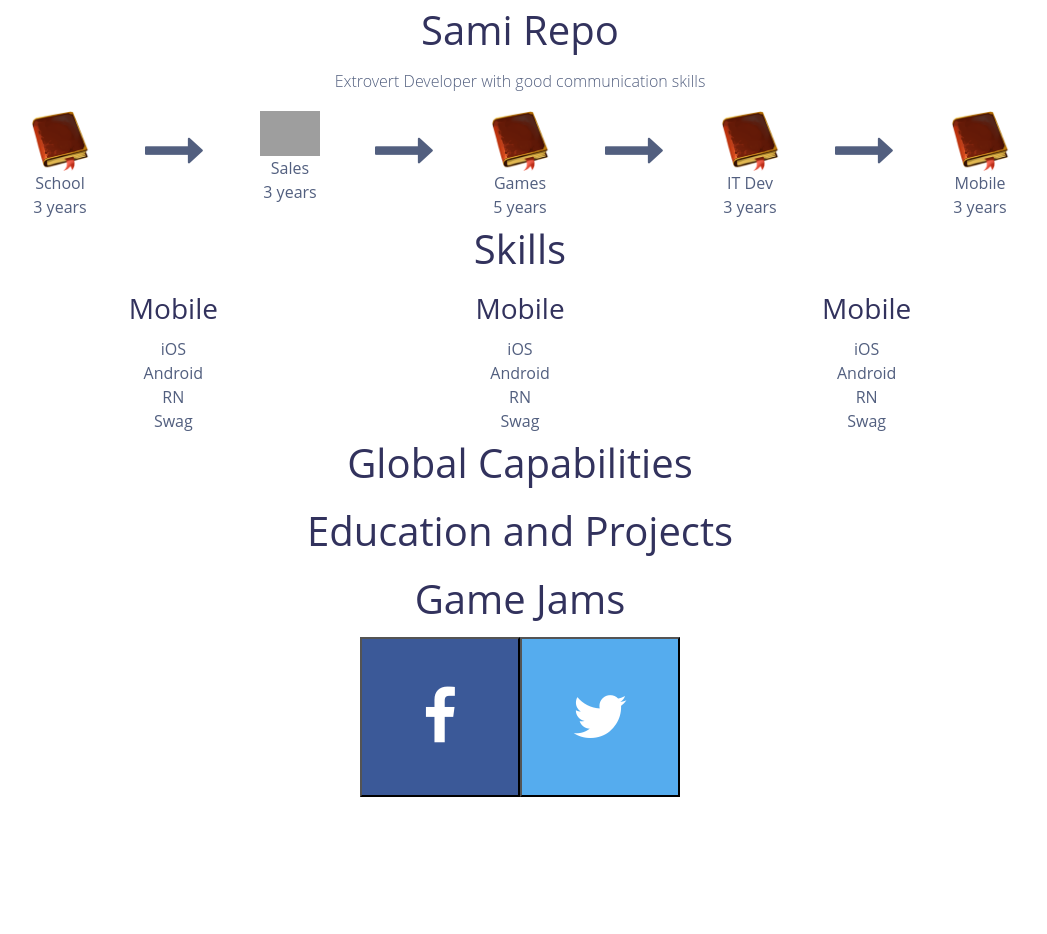
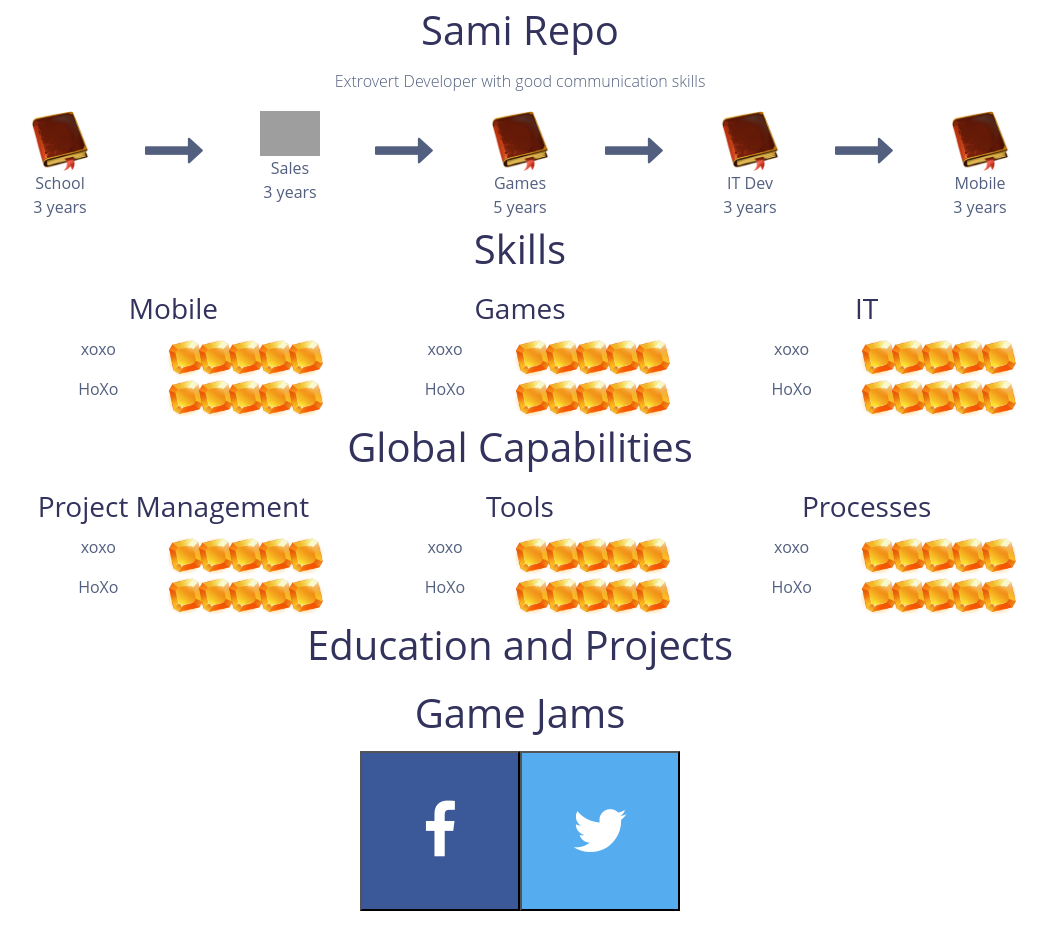
Before and after one commit to tunderix/CodeFu, a Gatsby site: page / in a window 1280 px wide. Shown: the whole page, without its empty margins (120-1167 px from the left). Before the commit the page ends 820 px from the top, so only its background shows below. Built offline with nearby package versions, Linux system fonts and the light colour scheme; Gatsby itself is replaced by a stand-in of ours; grey boxes are pictures that could not be loaded.

Commit message:
Added Skill Categories and data set for Skills and Capabilities

```diff
--- a/src/components/CapabilitiesSection/index.js
+++ b/src/components/CapabilitiesSection/index.js
@@ -1,11 +1,20 @@
 import React from "react";
 import styled from "styled-components";
+import SkillCategory from "../Common/SkillCategory";
 
 const Capabilities = styled.div``;
+const SkillsContainer = styled.div``;
 
 const CapabilitiesSection = () => (
   <Capabilities>
     <h1>Global Capabilities</h1>
+    <SkillsContainer className="container">
+      <div className="row">
+        <SkillCategory header="Project Management"></SkillCategory>
+        <SkillCategory header="Tools"></SkillCategory>
+        <SkillCategory header="Processes"></SkillCategory>
+      </div>
+    </SkillsContainer>
   </Capabilities>
 );
 
--- /dev/null
+++ b/src/components/Common/SkillCategory/SkillRow.js
@@ -0,0 +1,37 @@
+import React from "react";
+import styled from "styled-components";
+import { string, number } from "prop-types";
+import Gem from "../../../assets/img/codeFuIcons/04.png";
+
+const Skill = styled.div`
+  justify-content: center;
+`;
+
+const StyledSkillIcon = styled.img`
+  width: 40px;
+  height: 40px;
+`;
+
+const SkillIcon = () => (
+  <div className="col-1">
+    <StyledSkillIcon src={Gem}></StyledSkillIcon>
+  </div>
+);
+
+const SkillCategory = ({ skillTitle, skillValue }) => (
+  <Skill className="row">
+    <div className="col-4">{skillTitle}</div>
+    {Array.from(Array(skillValue)).map(() => SkillIcon())}
+  </Skill>
+);
+
+SkillCategory.defaultProps = {
+  skillTitle: "xxx",
+  skillValue: 2
+};
+SkillCategory.propTypes = {
+  skillTitle: string,
+  skillValue: number
+};
+
+export default SkillCategory;
--- /dev/null
+++ b/src/components/Common/SkillCategory/index.js
@@ -0,0 +1,42 @@
+import React from "react";
+import styled from "styled-components";
+import PropTypes, { string, arrayOf } from "prop-types";
+import SkillRow from "./SkillRow";
+const SCategory = styled.div``;
+const SkillCategoryContainer = styled.div`
+  justify-content: center;
+`;
+const Skill = styled.div`
+  justify-content: center;
+`;
+
+const SkillCategory = ({ header, skillData }) => (
+  <SCategory className="col">
+    <SkillCategoryContainer className="container">
+      <Skill className="row">
+        <h3>{header}</h3>
+      </Skill>
+      {skillData.map((skill, i) => (
+        <SkillRow
+          key={skill.title + "_" + i}
+          skillTitle={skill.title}
+          skillValue={skill.value}
+        ></SkillRow>
+      ))}
+    </SkillCategoryContainer>
+  </SCategory>
+);
+
+SkillCategory.defaultProps = {
+  header: "xxx",
+  skillData: [
+    { title: "xoxo", value: 5 },
+    { title: "HoXo", value: 5 }
+  ]
+};
+SkillCategory.propTypes = {
+  header: string,
+  skillData: PropTypes.array
+};
+
+export default SkillCategory;
--- a/src/components/SkillsSection/SkillCategory.js
+++ /dev/null
@@ -1,26 +0,0 @@
-import React from "react";
-import styled from "styled-components";
-
-const SCategory = styled.div``;
-const SkillCategoryContainer = styled.div`
-  justify-content: center;
-`;
-const Skill = styled.div`
-  justify-content: center;
-`;
-
-const SkillCategory = () => (
-  <SCategory className="col">
-    <SkillCategoryContainer className="container">
-      <Skill className="row">
-        <h3>Mobile</h3>
-      </Skill>
-      <Skill className="row">iOS</Skill>
-      <Skill className="row">Android</Skill>
-      <Skill className="row">RN</Skill>
-      <Skill className="row">Swag</Skill>
-    </SkillCategoryContainer>
-  </SCategory>
-);
-
-export default SkillCategory;
--- a/src/components/SkillsSection/index.js
+++ b/src/components/SkillsSection/index.js
@@ -1,6 +1,6 @@
 import React from "react";
 import styled from "styled-components";
-import SkillCategory from "./SkillCategory";
+import SkillCategory from "../Common/SkillCategory";
 
 const Skills = styled.div``;
 const SkillsContainer = styled.div``;
@@ -9,9 +9,9 @@ const SkillsSection = () => (
     <h1>Skills</h1>
     <SkillsContainer className="container">
       <div className="row">
-        <SkillCategory></SkillCategory>
-        <SkillCategory></SkillCategory>
-        <SkillCategory></SkillCategory>
+        <SkillCategory header="Mobile"></SkillCategory>
+        <SkillCategory header="Games"></SkillCategory>
+        <SkillCategory header="IT"></SkillCategory>
       </div>
     </SkillsContainer>
   </Skills>
```
Also changed, not shown: src/assets/img/codeFuIcons/04.PNG (added).
